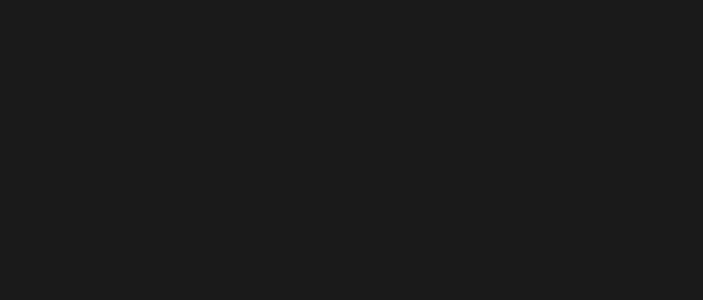
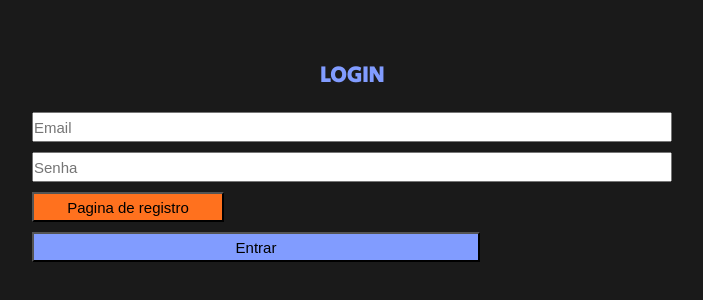
Before and after one commit to marinapsvreis/serratec-reactjs-trabalhofinal-grupo5, a React (Create React App) app: page /login in a window 1280 px wide. Before the commit this address had no page. Shown: the part 240-540 px from the top of the page, without its empty margins (288-991 px from the left). Built offline with nearby package versions, Linux system fonts and the light colour scheme.

Commit message:
esquleto das paginas de login

```diff
--- /dev/null
+++ b/src/Pages/Login/index.js
@@ -0,0 +1,18 @@
+import { eventWrapper } from "@testing-library/user-event/dist/utils";
+import React from "react";
+import { Container, Titulo } from "../global-style";
+import { Form, Input, LoginButton, RegistroButton } from "./style";
+
+export const Login = () => {
+  return (
+    <Container>
+      <Titulo>Login</Titulo>
+      <Form>
+        <Input type="text" placeholder="Email"></Input>
+        <Input type="password" placeholder="Senha"></Input>
+        <RegistroButton type="submit" value="Pagina de registro"/>
+        <LoginButton type="submit" value="Entrar" />
+      </Form>
+    </Container>
+  );
+};
--- /dev/null
+++ b/src/Pages/Login/style.js
@@ -0,0 +1,36 @@
+import styled from "styled-components";
+
+export const Form = styled.form`
+  display: flex;
+  flex-direction: column;
+  width: 50%;
+  gap: 1rem;
+`;
+
+export const Input = styled.input`
+  height: 3rem;
+  font-size: 1.5rem;
+`;
+
+export const ButtonContainer = styled.div`
+    display: flex;
+`
+
+export const LoginButton = styled.input`
+  height: 3rem;
+  width: 70%;
+  font-size: 1.5rem;
+  background-color: var(--secondary-color);
+  &:hover {
+    background-color: #456bf6;
+  }
+`;
+export const RegistroButton = styled.input`
+  height: 3rem;
+  width: 30%;
+  font-size: 1.5rem;
+  background-color: var(--primary-color);
+  &:hover {
+    background-color: #bb5a21;
+  }
+`;
--- /dev/null
+++ b/src/Pages/Registro/index.js
@@ -0,0 +1,31 @@
+import React from "react";
+import { Container, Titulo } from "../global-style";
+import {
+  Input,
+  Form,
+  LoginButton,
+  ButtonContainer,
+  RegistroButton,
+} from "./style";
+
+export const Registro = () => {
+  return (
+    <Container>
+      <Titulo>Login</Titulo>
+      <Form>
+        <Input type="email" placeholder="Email" />
+        <Input type="text" placeholder="Nome Completo" />
+        <Input type="text" placeholder="CPF" />
+        <Input type="tel" placeholder="Telefone" />
+        <Input type="date" placeholder="Data de Nascimento" />
+        <Input type="text" placeholder="CEP" />
+        <Input type="text" placeholder="Numero" />
+        <Input type="text" value="Complemento" />
+        <ButtonContainer>
+          <LoginButton type="submit" value="Pagina de Login" />
+          <RegistroButton type="submit" value="Completar o Registro" />
+        </ButtonContainer>
+      </Form>
+    </Container>
+  );
+};
--- /dev/null
+++ b/src/Pages/Registro/style.js
@@ -0,0 +1,36 @@
+import styled from "styled-components";
+
+export const Form = styled.form`
+  display: flex;
+  flex-direction: column;
+  width: 50%;
+  gap: 1rem;
+`;
+
+export const Input = styled.input`
+  height: 3rem;
+  font-size: 1.5rem;
+`;
+
+export const ButtonContainer = styled.div`
+    display: flex;
+`
+
+export const LoginButton = styled.input`
+  height: 3rem;
+  width: 30%;
+  font-size: 1.5rem;
+  background-color: var(--secondary-color);
+  &:hover {
+    background-color: #456bf6;
+  }
+`;
+export const RegistroButton = styled.input`
+  height: 3rem;
+  width: 70%;
+  font-size: 1.5rem;
+  background-color: var(--primary-color);
+  &:hover {
+    background-color: #bb5a21;
+  }
+`;
--- a/src/Routes/Root.js
+++ b/src/Routes/Root.js
@@ -3,6 +3,8 @@ import { BrowserRouter, Routes, Route } from 'react-router-dom'
 import { Home } from '../Pages/Home'
 import { Catalogo } from "../Pages/Catalogo"
 import { Sobre } from '../Pages/Sobre/Index'
+import { Login } from '../Pages/Login'
+import { Registro } from '../Pages/Registro'
 
 export const Root = () => {
   return (
@@ -11,6 +13,8 @@ export const Root = () => {
       <Route path="/" element={<Home />} />
       <Route path="/sobre" element={<Sobre />} />
       <Route path="/catalogo" element={<Catalogo />} />
+      <Route path="/login" element={<Login/>}/>
+      <Route path="/registro" element={<Registro/>}/>
       </Routes>
     </BrowserRouter>
   )
```
